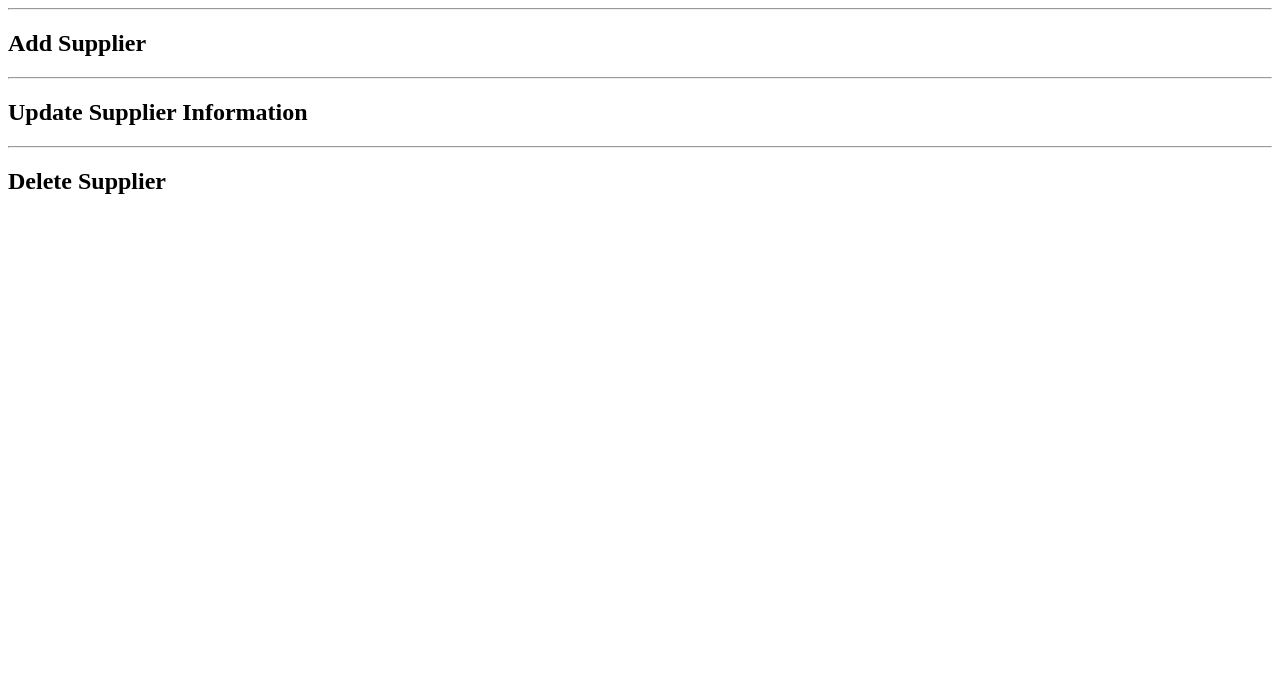
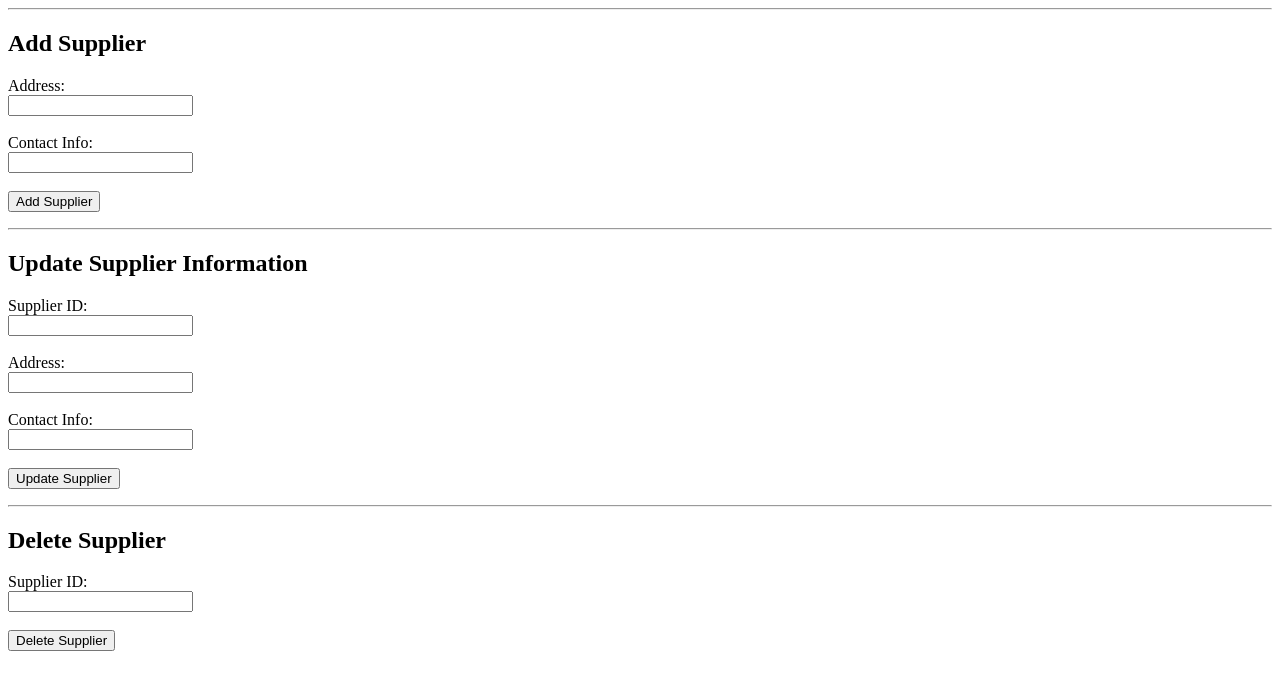
Before and after one commit to Truesnek/Sales-Inventory-Management-Systems, a Django app: template core/templates/ManageSuppliers.html in a window 1280 px wide. Shown: the part 46-736 px from the top of the page. Run offline with Django 5.2, Linux system fonts and the light colour scheme; the template is opened without the code that fills it, so the values that code supplies are empty.

Commit message:
updated ManageSuppliers page

```diff
--- a/core/templates/ManageSuppliers.html
+++ b/core/templates/ManageSuppliers.html
@@ -14,14 +14,103 @@
     <hr>
 
     <h2>Add Supplier</h2>
-    <!-- Add supplier form -->
+    <form id="addSupplierForm">
+        <label>Address:</label><br>
+        <input type="text" id="add_address"><br><br>
+        <label>Contact Info:</label><br>
+        <input type="text" id="add_contact_info"><br><br>
+        <button type="submit">Add Supplier</button>
+    </form>
+    <p id="addMessage"></p>
+
     <hr>
 
     <h2>Update Supplier Information</h2>
-    <!-- Update supplier form -->
+    <form id="updateSupplierForm">
+        <label>Supplier ID:</label><br>
+        <input type="number" id="update_supplier_id" required><br><br>
+        <label>Address:</label><br>
+        <input type="text" id="update_address"><br><br>
+        <label>Contact Info:</label><br>
+        <input type="text" id="update_contact_info"><br><br>
+        <button type="submit">Update Supplier</button>
+    </form>
+    <p id="updateMessage"></p>
+
     <hr>
 
     <h2>Delete Supplier</h2>
-    <!-- Delete supplier form -->
+    <form id="deleteSupplierForm">
+        <label>Supplier ID:</label><br>
+        <input type="number" id="delete_supplier_id" required><br><br>
+        <button type="submit">Delete Supplier</button>
+    </form>
+    <p id="deleteMessage"></p>
+
+    <script>
+        document.getElementById("addSupplierForm").addEventListener("submit", function(event) {
+            event.preventDefault();
+            let data = {
+                address: document.getElementById("add_address").value,
+                contact_info: document.getElementById("add_contact_info").value
+            };
+
+            fetch("/api/suppliers/add/", {
+                method: "POST",
+                headers: {
+                    "Content-Type": "application/json"
+                },
+                body: JSON.stringify(data)
+            })
+            .then(response => {
+                if (response.ok) {
+                    document.getElementById("addMessage").innerText = "Supplier added successfully";
+                    document.getElementById("addSupplierForm").reset();
+                } else {
+                    document.getElementById("addMessage").innerText = "Failed to add supplier";
+                }
+            });
+        });
+
+        document.getElementById("updateSupplierForm").addEventListener("submit", function(event) {
+            event.preventDefault();
+            let supplierId = document.getElementById("update_supplier_id").value;
+            let data = {
+                address: document.getElementById("update_address").value,
+                contact_info: document.getElementById("update_contact_info").value
+            };
+            fetch("/api/suppliers/update/" + supplierId + "/", {
+                method: "PUT",
+                headers: {
+                    "Content-Type": "application/json"
+                },
+                body: JSON.stringify(data)
+            })
+            .then(response => {
+                if (response.ok) {
+                    document.getElementById("updateMessage").innerText = "Supplier updated successfully";
+                    document.getElementById("updateSupplierForm").reset();
+                } else {
+                    document.getElementById("updateMessage").innerText = "Failed to update supplier";
+                }
+            });
+        });
+
+        document.getElementById("deleteSupplierForm").addEventListener("submit", function(event) {
+            event.preventDefault();
+            let supplierId = document.getElementById("delete_supplier_id").value;
+            fetch("/api/suppliers/delete/" + supplierId + "/", {
+                method: "DELETE"
+            })
+            .then(response => {
+                if (response.ok) {
+                    document.getElementById("deleteMessage").innerText = "Supplier deleted successfully";
+                    document.getElementById("deleteSupplierForm").reset();
+                } else {
+                    document.getElementById("deleteMessage").innerText = "Failed to delete supplier";
+                }
+            });
+        });
+    </script>
 </body>
 </html>
```
